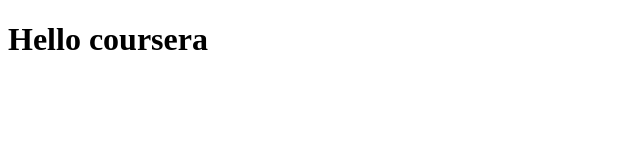
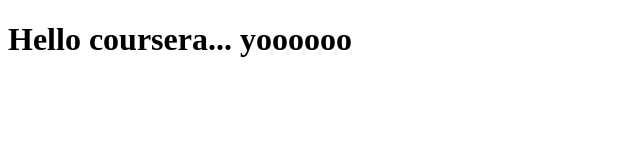
Before and after one commit to Starr2591/courseratest, a plain HTML site: page site/index.html in a window 1280 px wide. Shown: the whole page, without its empty margins (0-640 px from the left). Drawn offline with Linux system fonts and the light colour scheme.

Commit message:
Changed something

```diff
--- a/site/index.html
+++ b/site/index.html
@@ -3,9 +3,9 @@
 <head>
 	<meta charset="utf-8">
 	<meta name="viewport" content="width=device-width, initial-scale=1">
-	<title>Hello Coursera</title>
+	<title>Hello Coursera. Its a great course</title>
 </head>
 <body>
-<h1>Hello coursera</h1>
+<h1>Hello coursera... yoooooo</h1>
 </body>
 </html>
```
